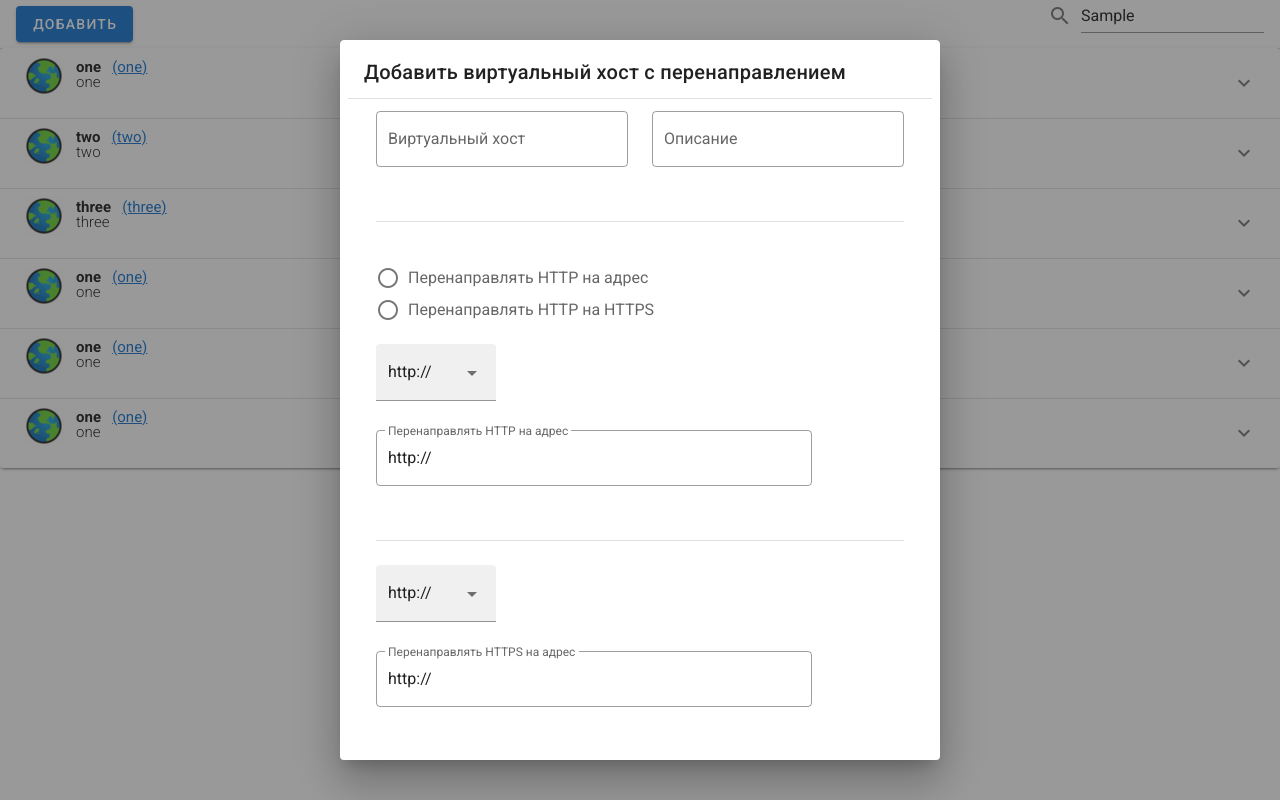
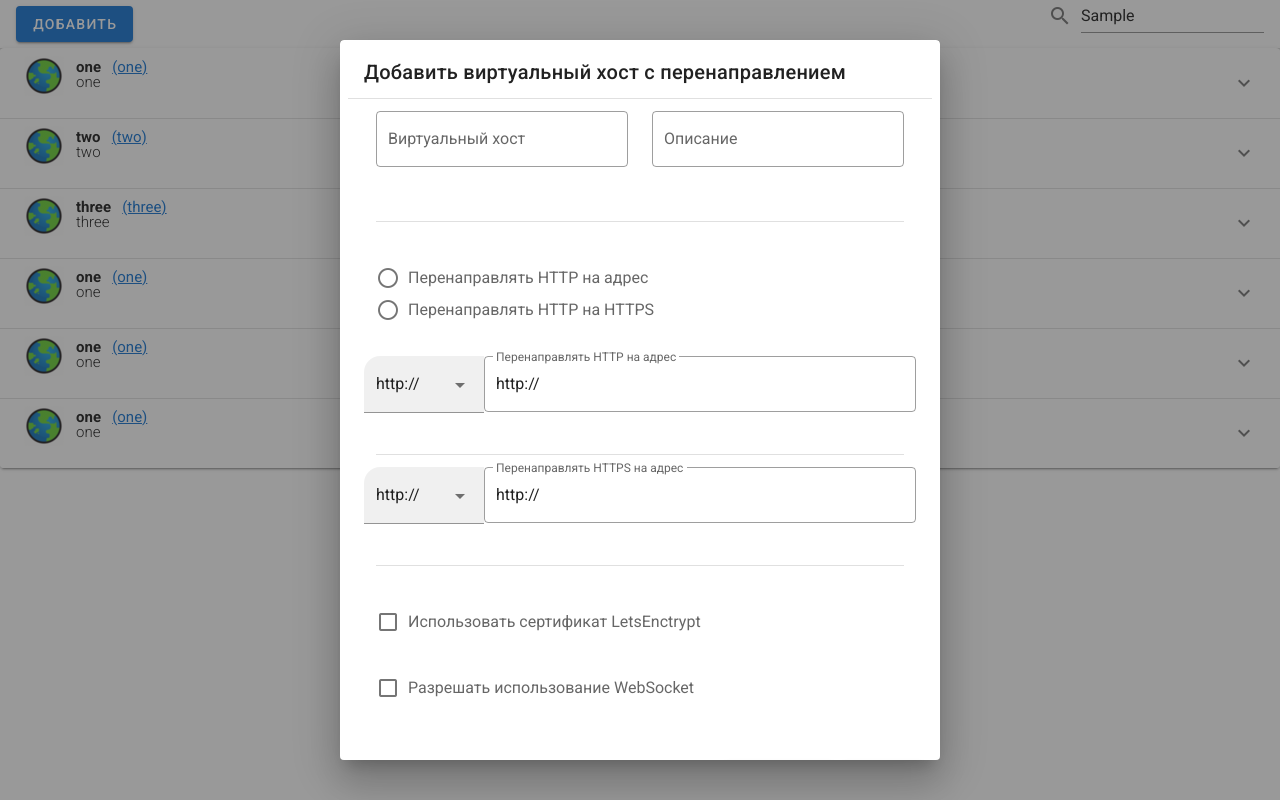
Before and after one commit to datfcknadam/nginx-panel, a Vue app: page / in a window 1280 px wide. Both pictures are taken after typing "Sample" into the empty fields and a click on the button "ДОБАВИТЬ". Built offline with nearby package versions, Linux system fonts and the light colour scheme.

Commit message:
small changes

```diff
--- a/package.json
+++ b/package.json
@@ -9,6 +9,7 @@
   },
   "dependencies": {
     "core-js": "^2.6.5",
+    "material-icons": "^0.3.1",
     "vue": "^2.6.10",
     "vuetify": "^2.1.0",
     "vuex": "^3.0.1"
--- a/src/components/Btn/AddEditBtn.vue
+++ b/src/components/Btn/AddEditBtn.vue
@@ -1,54 +1,70 @@
 <template>
   <v-dialog v-model="dialog" persistent max-width="600px">
     <template v-slot:activator="{ on }">
-      <v-btn :color="name === 'Добавить'? 'primary' : 'grey lighten-4'"
-      :dark="name === 'Добавить'? true : false" v-text="name" v-on="on"/>
+      <v-btn
+        :color="name === 'Добавить'? 'primary' : 'grey lighten-4'"
+        :dark="name === 'Добавить'? true : false"
+        v-text="name"
+        v-on="on"
+      />
     </template>
     <v-card>
       <v-card-title>
         <span class="headline title">{{name}} виртуальный хост с перенаправлением</span>
       </v-card-title>
-      <v-divider class="mx-2"/>
+      <v-divider class="mx-2" />
       <v-card-text>
         <v-container>
           <v-row>
             <v-col cols="12" sm="10" md="6">
-              <v-text-field v-model="host" outlined label="Виртуальный хост" required/>
+              <v-text-field v-model="host" outlined label="Виртуальный хост" required />
             </v-col>
             <v-col cols="12" sm="6" md="6">
-              <v-text-field  outlined label="Описание"/>
+              <v-text-field outlined label="Описание" />
             </v-col>
             <v-col cols="12">
-              <v-divider/>
-            </v-col>
-            <v-col cols="12" sm="10" md="10">
-              <v-radio-group v-model="radioGroup">
-                <v-radio label="Перенаправлять HTTP на адрес"/>
-                <v-radio label="Перенаправлять HTTP на HTTPS"/>
-              </v-radio-group>
-              <v-select :items="selectProp" v-model="selectHTTP" filled/>
-              <v-text-field label="Перенаправлять HTTP на адрес" outlined :value="selectHTTP" :disabled="radioGroup === 0 ? false : true"/>
+              <v-divider />
             </v-col>
             <v-col cols="12">
-              <v-divider/>
+              <v-radio-group v-model="radioGroup">
+                <v-radio label="Перенаправлять HTTP на адрес" />
+                <v-radio label="Перенаправлять HTTP на HTTPS" />
+              </v-radio-group>
             </v-col>
-            <v-col cols="12" sm="10" md="10">
-              <v-select :items="selectProp" v-model="selectHTTPS" filled/>
-              <v-text-field outlined label="Перенаправлять HTTPS на адрес" required :value="selectHTTPS"/>
+            <v-select :items="selectProp" v-model="selectHTTP" filled />
+            <v-text-field
+              label="Перенаправлять HTTP на адрес"
+              outlined
+              :value="selectHTTP"
+              :disabled="radioGroup === 0 ? false : true"
+            />
+            <v-col cols="12">
+              <v-divider />
+            </v-col>
+            <v-select :items="selectProp" v-model="selectHTTPS" filled />
+            <v-text-field
+              outlined
+              label="Перенаправлять HTTPS на адрес"
+              required
+              :value="selectHTTPS"
+            />
+            <v-col cols="12">
+              <v-divider />
             </v-col>
             <v-col cols="12">
-              <v-divider/>
-            </v-col>
-            <v-col cols="12">
-              <v-checkbox label="Использовать сертификат LetsEnctrypt" :input-value="checkDomain ? false: null" :disabled="checkDomain ? true : false"/>
-              <v-checkbox label="Разрешать использование WebSocket"/>
+              <v-checkbox
+                label="Использовать сертификат LetsEnctrypt"
+                :input-value="checkDomain ? false: null"
+                :disabled="checkDomain ? true : false"
+              />
+              <v-checkbox label="Разрешать использование WebSocket" />
             </v-col>
           </v-row>
         </v-container>
       </v-card-text>
       <v-card-actions>
         <v-spacer></v-spacer>
-        <v-btn color="green lighten-1" dark  @click="dialog = false">Сохранить</v-btn>
+        <v-btn color="green lighten-1" dark @click="dialog = false">Сохранить</v-btn>
         <v-btn color="grey lighten-2" @click="dialog = false">Отмена</v-btn>
       </v-card-actions>
     </v-card>
@@ -56,30 +72,27 @@
 </template>
 <script>
 export default {
-  data(){
+  data() {
     return {
       host: "",
       description: "",
       radioGroup: 0,
       dialog: false,
-      selectProp: [
-        "http://",
-        "https://"
-      ],
+      selectProp: ["http://", "https://"],
       selectHTTP: "http://",
-      selectHTTPS: "http://",
-    }
+      selectHTTPS: "http://"
+    };
   },
   props: {
     name: {
-      type: String,
+      type: String
     },
     data: {
-      type: Number,
+      type: Number
     },
     identificator: {
-      type: Number,
-    },
+      type: Number
+    }
   },
   computed: {
     checkDomain() {
@@ -87,9 +100,9 @@ export default {
         return true;
       }
       return false;
-    },
-  },
-}
+    }
+  }
+};
 </script>
 <style>
 div.v-input.v-select {
@@ -97,4 +110,8 @@ div.v-input.v-select {
   padding: 0;
   margin: 0;
 }
+.v-text-field--filled > .v-input__control > .v-input__slot {
+  border-top-left-radius: 16px !important;
+  border-top-right-radius: 0px !important;
+}
 </style>
```
Also changed, not shown: 1 other file (tests, documents, lock files or other folders).
